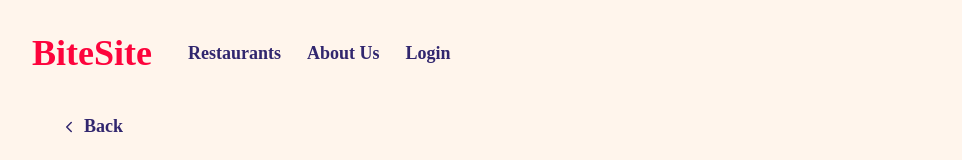
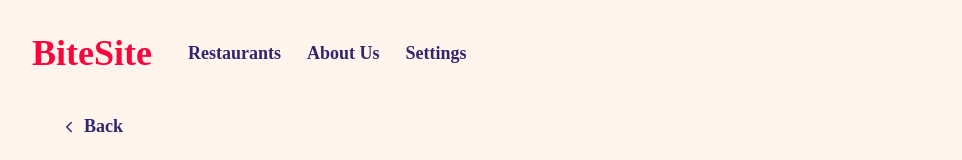
Before and after one commit to davide-muzzi/BiteSite, a Vue app in the folder Frontend/: page /login in a window 1280 px wide. Shown: the top 160 px of the page, without its empty margins (18-980 px from the left). Built offline with nearby package versions, Linux system fonts and the light colour scheme; no server answers; a web font is replaced by a local one.

Commit message:
feat(check-login): implements checklogin backend function in navbar, closes #120

```diff
--- a/Frontend/src/api/routes/user.js
+++ b/Frontend/src/api/routes/user.js
@@ -7,3 +7,7 @@ export async function login(email, password) {
 export async function register(username, email, password, subscription) {
   return request("post", "/users/register", { data: { username, email, password, subscription }});
 }
+
+export async function checkLogin() {
+  return request("get", "/users/check-login");
+}
--- a/Frontend/src/components/NavBar.vue
+++ b/Frontend/src/components/NavBar.vue
@@ -1,3 +1,16 @@
+<script>
+import { checkLogin } from "@/api/routes/user.js";
+import { onMounted, ref } from "vue";
+
+const loggedIn = ref("");
+
+onMounted(async () => {
+  const result = await checkLogin();
+
+  loggedIn.value = result.loggedIn;
+})
+</script>
+
 <template>
   <nav class="nav">
     <RouterLink to="/" class="logo">BiteSite</RouterLink>
@@ -5,7 +18,12 @@
     <div class="nav-links">
       <RouterLink to="/top-restaurants" class="nav-link">Restaurants</RouterLink>
       <span class="nav-link disabled">About Us</span>
-      <RouterLink to="/login" class="nav-link">Login</RouterLink>
+      <div v-if="loggedIn">
+        <RouterLink to="/login" class="nav-link">Login</RouterLink>
+      </div>
+      <div v-else>
+        <RouterLink to="/user-settings" class="nav-link">Settings</RouterLink>
+      </div>
     </div>
   </nav>
 </template>
```
